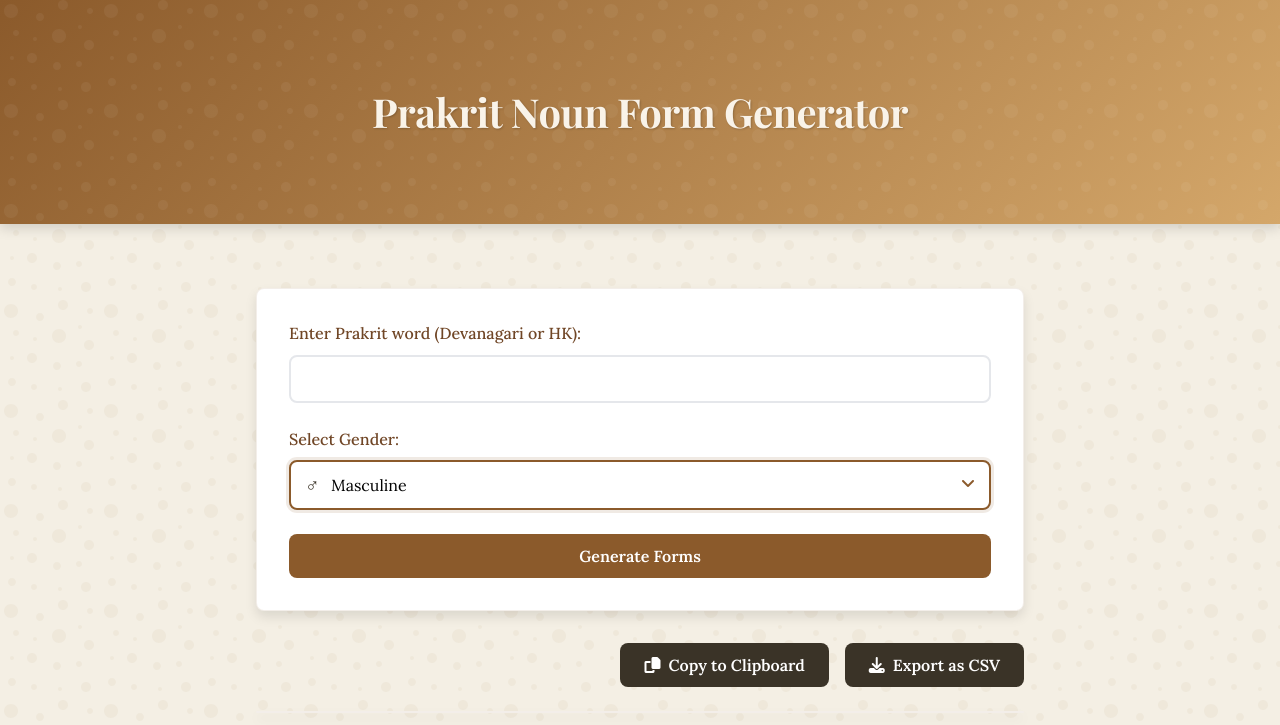
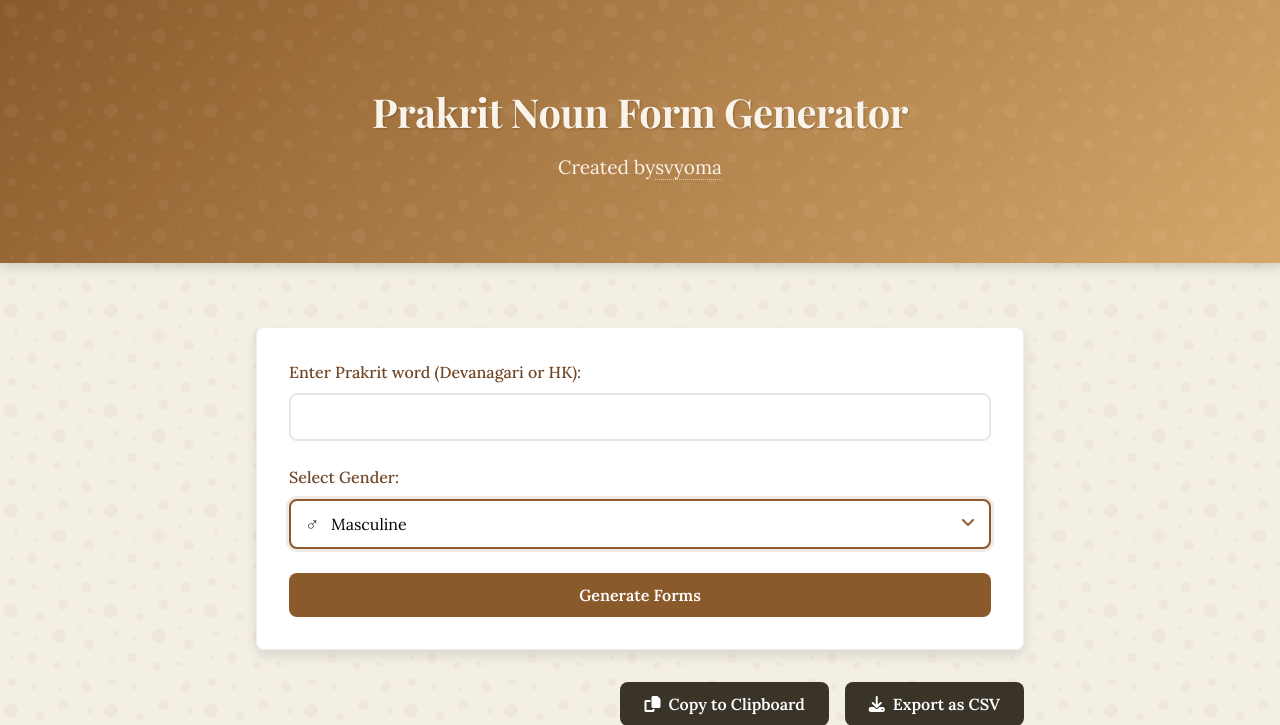
Before and after one commit to svyoma/prakrit-noun-app, a Flask app: page / in a window 1280 px wide. Shown: the top 725 px of the page. Run offline with Flask 3, Linux system fonts and the light colour scheme.

Commit message:
Update index.html

```diff
--- a/templates/index.html
+++ b/templates/index.html
@@ -74,6 +74,27 @@
       font-weight: 700;
       letter-spacing: -0.5px;
       text-shadow: 1px 1px 2px rgba(0,0,0,0.2);
+    }
+
+    header h3 {
+      position: relative;
+      z-index: 1;
+      margin-top: 0.5rem;
+      font-family: 'Lora', Georgia, serif;
+      font-size: 1.2rem;
+      font-weight: 400;
+    }
+
+    header h3 a {
+      color: var(--light);
+      text-decoration: none;
+      transition: var(--transition);
+      border-bottom: 1px dotted rgba(255, 255, 255, 0.5);
+    }
+
+    header h3 a:hover {
+      border-bottom: 1px solid var(--light);
+      text-shadow: 0 0 3px rgba(255, 255, 255, 0.3);
     }
 
     .form-card {
@@ -438,6 +459,7 @@
   <header>
     <div class="container">
       <h1>Prakrit Noun Form Generator</h1>
+      <h3>Created by<a href="https://svyoma.github.io/about">svyoma</a></h3>
     </div>
   </header>
 
```
